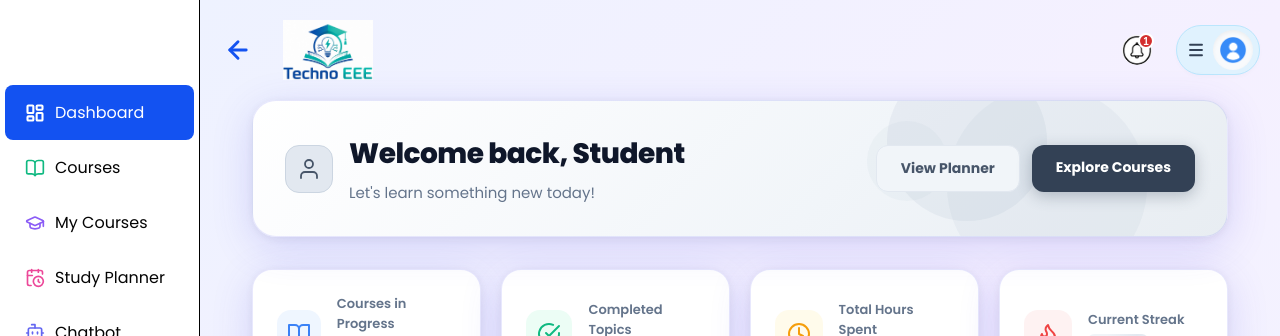
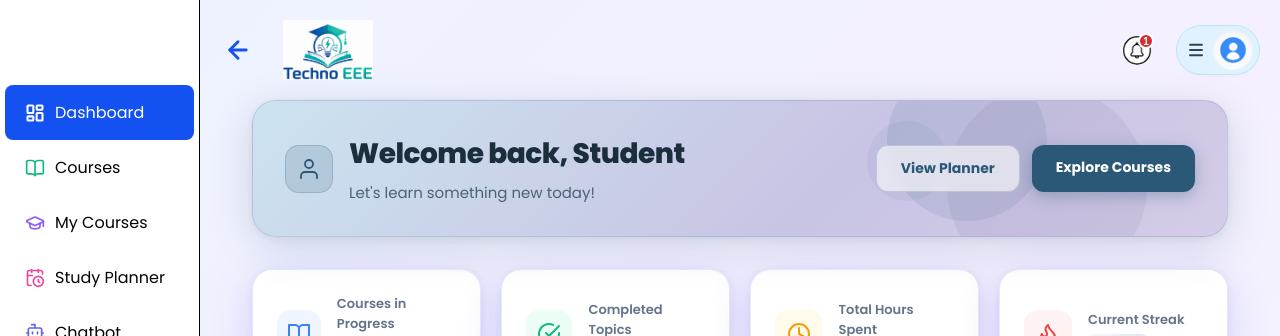
Before and after one commit to Debjanimandal/Technoeee, a Next.js app: page /dashboard in a window 1280 px wide. Shown: the top 336 px of the page. Built offline with nearby package versions, Linux system fonts and the light colour scheme; no server answers.

Commit message:
feat: welcome banner - light teal-blue soft gradient matching Planner header aesthetic

```diff
--- a/app/dashboard/page.js
+++ b/app/dashboard/page.js
@@ -325,36 +325,36 @@ export default function DashboardPage() {
 
             {/* ─── Welcome Banner ───────────────────────────────────────────────── */}
             <div style={{
-              background: 'linear-gradient(135deg, #ffffff 0%, #f1f5f9 60%, #e8edf2 100%)',
+              background: 'linear-gradient(135deg, #cce3f0 0%, #c8c4e4 60%, #d4cce8 100%)',
               borderRadius: '24px', padding: '32px', marginBottom: '32px',
               display: 'flex', justifyContent: 'space-between', alignItems: 'center',
-              boxShadow: '0 10px 40px rgba(79,70,229,0.18), 0 2px 8px rgba(0,0,0,0.06)',
-              border: '1px solid rgba(99,102,241,0.15)',
+              boxShadow: '0 10px 40px rgba(43,88,118,0.18), 0 2px 8px rgba(0,0,0,0.06)',
+              border: '1px solid rgba(43,88,118,0.15)',
               position: 'relative', overflow: 'hidden'
             }}>
               {/* Decorative circles */}
-              <div style={{ position: 'absolute', top: '-40px', right: '180px', width: '160px', height: '160px', borderRadius: '50%', background: 'rgba(148,163,184,0.12)', pointerEvents: 'none' }} />
-              <div style={{ position: 'absolute', bottom: '-50px', right: '80px', width: '200px', height: '200px', borderRadius: '50%', background: 'rgba(148,163,184,0.09)', pointerEvents: 'none' }} />
-              <div style={{ position: 'absolute', top: '20px', right: '280px', width: '80px', height: '80px', borderRadius: '50%', background: 'rgba(148,163,184,0.07)', pointerEvents: 'none' }} />
+              <div style={{ position: 'absolute', top: '-40px', right: '180px', width: '160px', height: '160px', borderRadius: '50%', background: 'rgba(43,88,118,0.1)', pointerEvents: 'none' }} />
+              <div style={{ position: 'absolute', bottom: '-50px', right: '80px', width: '200px', height: '200px', borderRadius: '50%', background: 'rgba(78,67,118,0.08)', pointerEvents: 'none' }} />
+              <div style={{ position: 'absolute', top: '20px', right: '280px', width: '80px', height: '80px', borderRadius: '50%', background: 'rgba(43,88,118,0.06)', pointerEvents: 'none' }} />
               <div style={{ position: 'relative', zIndex: 1, display: 'flex', alignItems: 'center', gap: '16px' }}>
-                <div style={{ width: '48px', height: '48px', borderRadius: '14px', background: '#e2e8f0', display: 'flex', alignItems: 'center', justifyContent: 'center', flexShrink: 0, border: '1px solid #cbd5e1' }}>
-                  <svg width="24" height="24" viewBox="0 0 24 24" fill="none" stroke="#475569" strokeWidth="1.8" strokeLinecap="round" strokeLinejoin="round">
+                <div style={{ width: '48px', height: '48px', borderRadius: '14px', background: 'rgba(43,88,118,0.15)', display: 'flex', alignItems: 'center', justifyContent: 'center', flexShrink: 0, border: '1px solid rgba(43,88,118,0.2)' }}>
+                  <svg width="24" height="24" viewBox="0 0 24 24" fill="none" stroke="#2b5876" strokeWidth="1.8" strokeLinecap="round" strokeLinejoin="round">
                     <path d="M20 21v-2a4 4 0 0 0-4-4H8a4 4 0 0 0-4 4v2"/>
                     <circle cx="12" cy="7" r="4"/>
                   </svg>
                 </div>
                 <div>
-                  <h1 style={{ fontSize: '28px', fontWeight: '800', color: '#0f172a', margin: '0 0 6px 0', letterSpacing: '-0.5px' }}>
+                  <h1 style={{ fontSize: '28px', fontWeight: '800', color: '#1a2e3b', margin: '0 0 6px 0', letterSpacing: '-0.5px' }}>
                     Welcome back, {profile?.username || user?.email?.split('@')[0] || 'Student'}
                   </h1>
-                  <p style={{ margin: 0, color: '#64748b', fontSize: '15px' }}>Let's learn something new today!</p>
+                  <p style={{ margin: 0, color: '#4a6278', fontSize: '15px' }}>Let's learn something new today!</p>
                 </div>
               </div>
               <div style={{ display: 'flex', gap: '12px', position: 'relative', zIndex: 1 }}>
-                 <Link href="/planner" className="hover-lift" style={{ background: '#f1f5f9', color: '#475569', padding: '12px 24px', borderRadius: '12px', textDecoration: 'none', fontWeight: '700', fontSize: '14px', border: '1px solid #e2e8f0' }}>
+                 <Link href="/planner" className="hover-lift" style={{ background: 'rgba(255,255,255,0.6)', color: '#2b5876', padding: '12px 24px', borderRadius: '12px', textDecoration: 'none', fontWeight: '700', fontSize: '14px', border: '1px solid rgba(43,88,118,0.2)', backdropFilter: 'blur(8px)' }}>
                    View Planner
                  </Link>
-                 <Link href="/courses" className="hover-lift" style={{ background: '#334155', color: '#fff', padding: '12px 24px', borderRadius: '12px', textDecoration: 'none', fontWeight: '700', fontSize: '14px', boxShadow: '0 4px 15px rgba(51,65,85,0.3)' }}>
+                 <Link href="/courses" className="hover-lift" style={{ background: '#2b5876', color: '#fff', padding: '12px 24px', borderRadius: '12px', textDecoration: 'none', fontWeight: '700', fontSize: '14px', boxShadow: '0 4px 15px rgba(43,88,118,0.35)' }}>
                    Explore Courses
                  </Link>
               </div>
```
